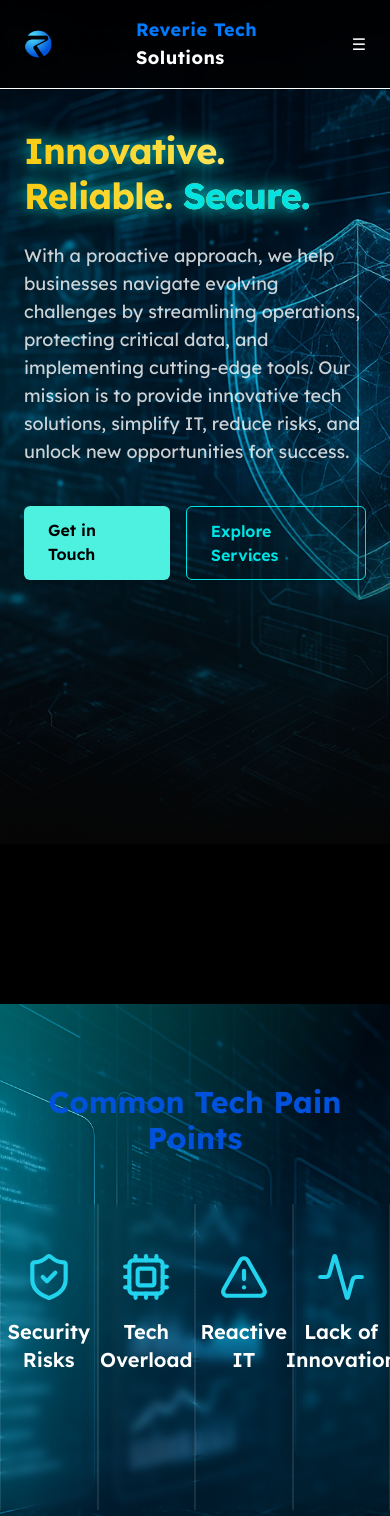
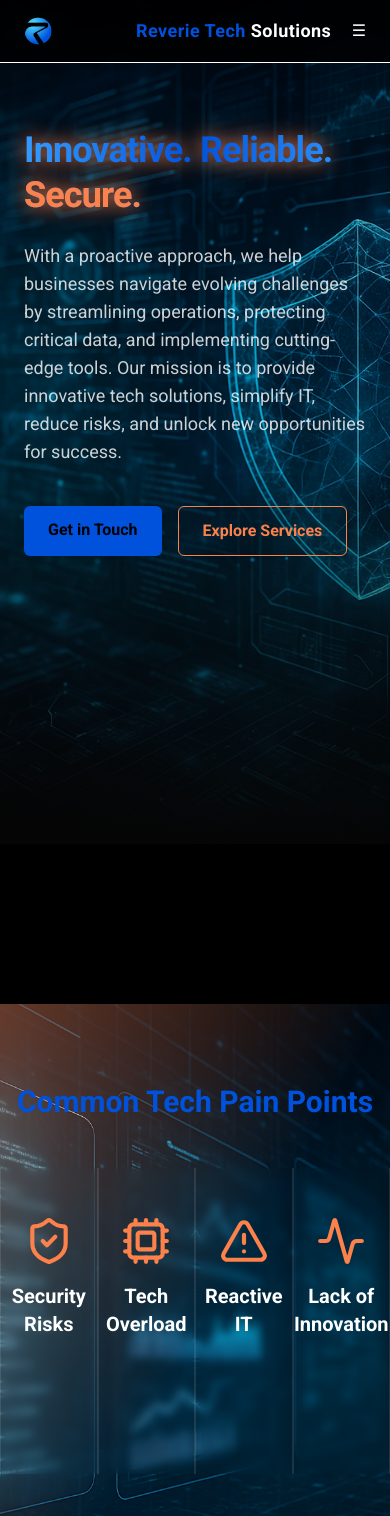
Before and after one commit to Sam-Melius/reverie, a Next.js app: page / in a window 390 px wide. Shown: the top 1516 px of the page. Built offline with nearby package versions, Linux system fonts and the light colour scheme.

Commit message:
updating branding colors

```diff
--- a/src/app/globals.css
+++ b/src/app/globals.css
@@ -9,13 +9,17 @@
   --foreground: #171717;
 
   /* Accent Colors */
-  --accent: #007BFF; /* Reverie Blue */
+  --accent: #0052DC; /* Reverie Blue */
   --accent-light: #339CFF;
-  --accent-dark: #0056cc;
+  --accent-dark: #01215A;
 
-  --accent-alt: #00e3e3; /* Techy Turquoise */
+  --accent-alt: #FC814A; /* Techy Turquoise */
   --accent-alt-light: #4ef0e0;
   --accent-alt-dark: #00b3b3;
+}
+
+body {
+  font-family: 'Roboto', sans-serif;
 }
 
 
@@ -52,12 +56,12 @@ body {
 }
 .glitch::before {
   animation: glitchTop 1.5s infinite linear alternate-reverse;
-  color: #00e3e3;
+  color: #339CFF;
   top: -1px;
 }
 .glitch::after {
   animation: glitchBottom 1.5s infinite linear alternate-reverse;
-  color: #00e3e3;
+  color: #0052DC;
   top: 1px;
 }
 @keyframes glitchTop {
--- a/src/app/layout.js
+++ b/src/app/layout.js
@@ -1,7 +1,7 @@
 import "./globals.css";
 import Header from "../components/Header";
 import BackgroundFX from "../components/BackgroundFX";
-import { lexend } from '../styles/fonts';
+import { roboto } from '../styles/fonts';
 import Footer from "@/components/Footer";
 
 export const metadata = {
@@ -12,7 +12,7 @@ export const metadata = {
 export default function RootLayout({ children }) {
   return (
     <html lang="en">
-      <body className={`bg-black text-white ${lexend.className}`}>
+      <body className={`bg-black text-white ${roboto.className}`}>
         <BackgroundFX />
         <Header />
         {children}
--- a/src/components/BackgroundFX.jsx
+++ b/src/components/BackgroundFX.jsx
@@ -10,7 +10,7 @@ export default function BackgroundFX() {
         className="absolute inset-0 opacity-20"
         style={{
           backgroundImage:
-            "linear-gradient(to right, rgba(71, 241, 233, 0.93) 1px, transparent 1px), linear-gradient(to bottom, rgba(71, 241, 233, 0.93) 1px, transparent 1px)",
+            "linear-gradient(to right, rgba(252, 129, 74, 0.93) 1px, transparent 1px), linear-gradient(to bottom, rgba(0, 82, 220, 0.93) 1px, transparent 1px)",
           backgroundSize: "24px 24px",
           maskImage:
             "radial-gradient(ellipse at center, black 10%, transparent 95%)",
@@ -24,7 +24,7 @@ export default function BackgroundFX() {
         className="absolute -top-24 -left-24 w-[480px] h-[480px] rounded-full blur-3xl"
         style={{
           background:
-            "radial-gradient(closest-side, rgba(71, 241, 233, 0.93), transparent 80%)",
+            "radial-gradient(closest-side, rgba(51, 156, 255, 0.93), transparent 80%)",
         }}
         animate={{ x: [0, 80, -40, 0], y: [0, -40, 60, 0] }}
         transition={{ duration: 3, repeat: Infinity, ease: "easeInOut" }}
@@ -33,7 +33,7 @@ export default function BackgroundFX() {
         className="absolute bottom-[-120px] right-[-120px] w-[520px] h-[520px] rounded-full blur-3xl"
         style={{
           background:
-            "radial-gradient(closest-side, rgba(71, 241, 233, 0.93), transparent 60%)", // turquoise
+            "radial-gradient(closest-side, rgba(51, 156, 255, 0.93), transparent 60%)", // turquoise
         }}
         animate={{ x: [0, -60, 40, 0], y: [0, 50, -30, 0] }}
         transition={{ duration: 5, repeat: Infinity, ease: "easeInOut" }}
@@ -42,7 +42,7 @@ export default function BackgroundFX() {
         className="absolute top-1/3 right-1/4 w-[360px] h-[360px] rounded-full blur-3xl"
         style={{
           background:
-            "radial-gradient(closest-side, rgba(71, 241, 233, 0.93), transparent 50%)",
+            "radial-gradient(closest-side, rgba(51, 156, 255, 0.93), transparent 50%)",
         }}
         animate={{ x: [0, 30, -20, 0], y: [0, 20, -25, 0] }}
         transition={{ duration: 10, repeat: Infinity, ease: "easeInOut" }}
@@ -50,13 +50,13 @@ export default function BackgroundFX() {
 
       {/* Radar sweep ring */}
       <div
-        className="absolute top-1/2 left-1/2 w-[1000px] h-[1000px] -translate-x-1/2 -translate-y-1/2 rounded-full border border-[rgba(71, 241, 233, 0.93)]"
+        className="absolute top-1/2 left-1/2 w-[1000px] h-[1000px] -translate-x-1/2 -translate-y-1/2 rounded-full border border-[rgba(51, 156, 255, 0.93)]"
         animate={{ rotate: 360 }}
         transition={{ repeat: Infinity, duration: 60, ease: "linear" }}
       />
 
       {/* Scanlines */}
-      <div className="absolute inset-0 bg-[repeating-linear-gradient(transparent,transparent_1px,rgba(71, 241, 233, 0.93)_1px)] z-[-1]" />
+      <div className="absolute inset-0 bg-[repeating-linear-gradient(transparent,transparent_1px,rgba(51, 156, 255, 0.93)_1px)] z-[-1]" />
     </div>
   );
 }
--- a/src/components/Header.jsx
+++ b/src/components/Header.jsx
@@ -6,7 +6,7 @@ import { usePathname } from "next/navigation";
 import { useState } from "react";
 import { ServerCog, ShieldCheck, Lightbulb, X } from "lucide-react";
 import { motion, AnimatePresence } from "framer-motion";
-import { lexend } from "../styles/fonts";
+import { roboto } from "../styles/fonts";
 
 export default function Header() {
   const pathname = usePathname();
@@ -16,7 +16,7 @@ export default function Header() {
   return (
     <header className="fixed top-0 w-full z-50 bg-black/80 backdrop-blur border-b border-[color:var(--accent)/10]">
       <div
-        className={`max-w-7xl mx-auto px-6 py-4 flex justify-between items-center ${lexend.className}`}
+        className={`max-w-7xl mx-auto px-6 py-4 flex justify-between items-center ${roboto.className}`}
       >
         {/* Logo + Name */}
         <Link href="/" className="flex items-center w-auto">
--- a/src/components/Hero.jsx
+++ b/src/components/Hero.jsx
@@ -29,7 +29,7 @@ export default function Hero() {
             initial={{ opacity: 0, x: -40, rotateZ: -1 }}
             animate={{ opacity: 1, x: 0, rotateZ: 0 }}
             transition={{ duration: 0.7 }}
-            className="text-4xl sm:text-5xl lg:text-6xl font-extrabold tracking-tight leading-tight bg-clip-text text-transparent bg-gradient-to-r from-yellow-400 via-yellow-300 to-white drop-shadow-[0_0_10px_var(--accent-alt)]"
+            className="text-4xl sm:text-5xl lg:text-6xl font-extrabold tracking-tight leading-tight bg-clip-text text-transparent bg-gradient-to-r from-[color:var(--accent-light)] via-[color:var(--accent)] to-[color:var(--accent-light)] drop-shadow-[0_0_10px_var(--accent-alt)]"
           >
             Innovative. Reliable.{" "}
             <span className="text-[color:var(--accent-alt)]">Secure.</span>
@@ -52,7 +52,7 @@ export default function Hero() {
           >
             <Link
               href="/contact"
-              className="bg-[color:var(--accent-alt-light)] hover:bg-[color:var(--accent-alt)] text-black font-semibold py-3 px-6 rounded-md shadow-md hover:shadow-[0_0_20px_var(--accent-alt)] transition transform hover:scale-105"
+              className="bg-[color:var(--accent)] hover:bg-[color:var(--accent-alt)] text-black font-semibold py-3 px-6 rounded-md shadow-md hover:shadow-[0_0_20px_var(--accent-alt)] transition transform hover:scale-105"
             >
               Get in Touch
             </Link>
--- a/src/components/PainPoints.jsx
+++ b/src/components/PainPoints.jsx
@@ -1,7 +1,7 @@
 "use client";
 
 import { useState } from "react";
-import { lexend } from "../styles/fonts";
+import { roboto } from "../styles/fonts";
 import { ShieldCheck, Cpu, AlertTriangle, Activity } from "lucide-react";
 import { motion, AnimatePresence } from "framer-motion";
 
@@ -10,28 +10,28 @@ const painPoints = [
     icon: <ShieldCheck size={50} />,
     title: "Security Risks",
     description:
-      "Outdated or poorly maintained systems pose a significant threat to modern organizations, exposing them to a wide range of cybersecurity vulnerabilities. Without current software patches, up-to-date security protocols, or centralized monitoring, businesses are easy targets for cybercriminals who exploit these weaknesses to gain unauthorized access. Data breaches, ransomware attacks, and system hijackings can lead to devastating financial losses, legal consequences, and permanent damage to a company’s reputation. In today’s evolving digital landscape, maintaining robust security isn’t optional—it’s a critical requirement for protecting sensitive information and ensuring long-term operational resilience.",
+      "Outdated or poorly maintained systems pose a significant threat to modern organizations, exposing them to a wide range of cybersecurity vulnerabilities. Data breaches, ransomware attacks, and system hijackings can lead to devastating financial losses, legal consequences, and permanent damage to a company’s reputation.",
     bg: "/SecurityRisk.png",
   },
   {
     icon: <Cpu size={50} />,
     title: "Tech Overload",
     description:
-      "In today’s fast-paced digital environment, organizations often adopt numerous tools and platforms without a cohesive strategy in place. While each solution may address a specific need, the lack of integration between systems leads to inefficiencies, duplicated efforts, and scattered data. As your team juggles between disjointed platforms, productivity plummets and communication breaks down. The result? A tech stack that feels more like a burden than a benefit. Without streamlined workflows and centralized control, your technology begins to work against you—creating confusion, delays, and unnecessary complexity.",
+      "In today’s fast-paced digital environment, organizations often adopt numerous tools and platforms without a cohesive strategy in place. Without streamlined workflows and centralized control, your technology begins to work against you—creating confusion, delays, and unnecessary complexity.",
     bg: "/TechOverload.png",
   },
   {
     icon: <AlertTriangle size={50} />,
     title: "Reactive IT",
     description:
-      "Relying on a break-fix approach to technology is no longer sustainable in today’s always-on digital landscape. When IT systems are only addressed after failure occurs, businesses face costly downtime, lost revenue, and reputational damage. From unexpected server crashes to security breaches left unchecked, each incident puts your operations—and your clients’ trust—at risk. This reactive model drains resources, disrupts workflows, and creates a culture of crisis response rather than strategic growth. Proactive monitoring, maintenance, and planning are essential to prevent issues before they happen and ensure long-term stability and customer confidence.",
+      "Relying on a break-fix approach to technology is no longer sustainable in today’s always-on digital landscape. This reactive model drains resources, disrupts workflows, and creates a culture of crisis response rather than strategic growth. Proactive monitoring, maintenance, and planning are essential to prevent issues before they happen and ensure long-term stability and customer confidence.",
     bg: "/Reactive.png",
   },
   {
     icon: <Activity size={50} />,
     title: "Lack of Innovation",
     description:
-      "In a rapidly evolving digital world, failing to innovate can quietly cripple a business. While competitors leverage emerging technologies to automate workflows, enhance customer experiences, and optimize decision-making, companies without a clear innovation strategy fall behind. Relying on outdated systems and manual processes leads to inefficiencies, missed opportunities, and stagnant growth. Innovation isn't just about flashy tech—it’s about adaptability, foresight, and building systems that evolve with your goals. Without it, even well-established businesses risk becoming irrelevant in the eyes of both customers and the market.",
+      "In a rapidly evolving digital world, failing to innovate can quietly cripple a business. While competitors leverage emerging technologies to automate workflows, enhance customer experiences, and optimize decision-making, companies without a clear innovation strategy fall behind. Relying on outdated systems and manual processes leads to inefficiencies, missed opportunities, and stagnant growth.",
     bg: "/Lack.png", // fallback
   },
 ];
@@ -53,7 +53,7 @@ const handleHover = (index) => {
   return (
     <section
       id="pain"
-      className={`relative w-full min-h-[80vh] bg-[#0b0b0b] text-white overflow-hidden ${lexend.className}`}
+      className={`relative w-full min-h-[80vh] bg-[ #96939B] text-white overflow-hidden ${roboto.className}`}
     >
       {/* Background image */}
       <AnimatePresence mode="wait">
@@ -84,7 +84,7 @@ const handleHover = (index) => {
 
       {/* Title */}
       <div className="relative z-10 text-center mb-12 pt-20">
-        <h2 className="text-3xl md:text-5xl font-bold text-[rgb(0,82,220)]">
+        <h2 className="text-3xl md:text-5xl font-bold text-[color:var(--accent)]">
           Common Tech Pain Points
         </h2>
       </div>
@@ -99,7 +99,7 @@ const handleHover = (index) => {
             onMouseLeave={() => setHoveredIndex(null)}
             className="w-1/4 border-l border-r border-white/10 backdrop-blur-sm px-6 py-12 transition-all duration-300 hover:backdrop-blur-md group flex flex-col justify-center items-center text-center"
           >
-            <div className="mb-4 text-cyan-400 group-hover:scale-110 transition-transform duration-300">
+            <div className="mb-4 text-[color:var(--accent-alt)] group-hover:scale-110 transition-transform duration-300">
               {point.icon}
             </div>
             <h3 className="text-xl font-semibold text-white mb-2">
--- a/src/styles/fonts.js
+++ b/src/styles/fonts.js
@@ -1,6 +1,7 @@
-import { Lexend } from 'next/font/google';
+import { Roboto } from "next/font/google";
 
-export const lexend = Lexend({
-  subsets: ['latin'],
-  weight: ['400', '600', '700'],
+export const roboto = Roboto({
+  subsets: ["latin"],
+  weight: ["400", "500", "700"], // Add the weights you need
+  variable: "--font-roboto",
 });
--- a/tailwind.config.js
+++ b/tailwind.config.js
@@ -4,7 +4,11 @@ module.exports = {
     "./src/**/*.{js,jsx,ts,tsx}", // <-- make sure this is correct
   ],
   theme: {
-    extend: {},
+    extend: {
+          fontFamily: {
+      roboto: ["var(--font-roboto)", "sans-serif"],
+    },
+    },
   },
   plugins: [],
 };
```
